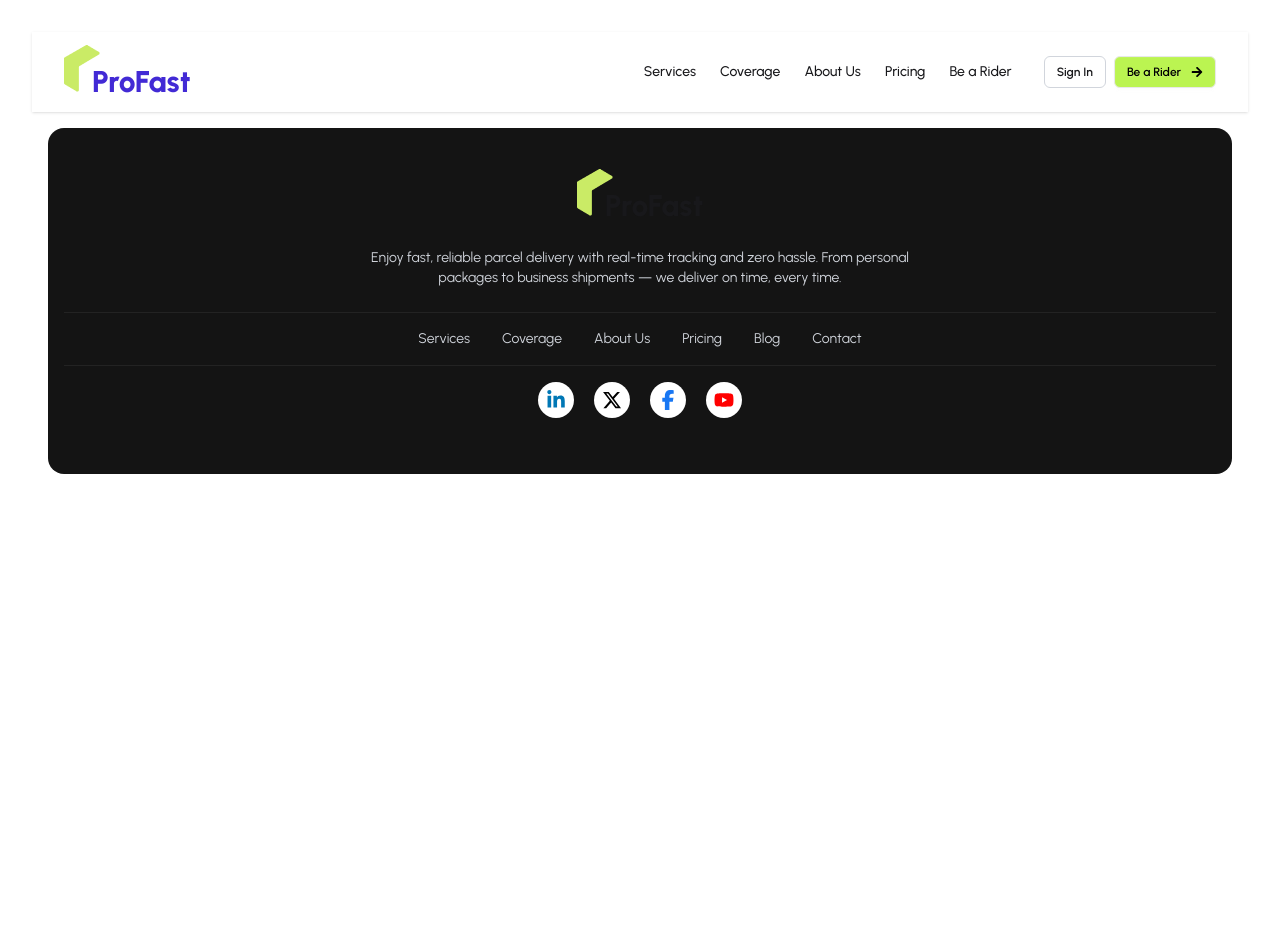
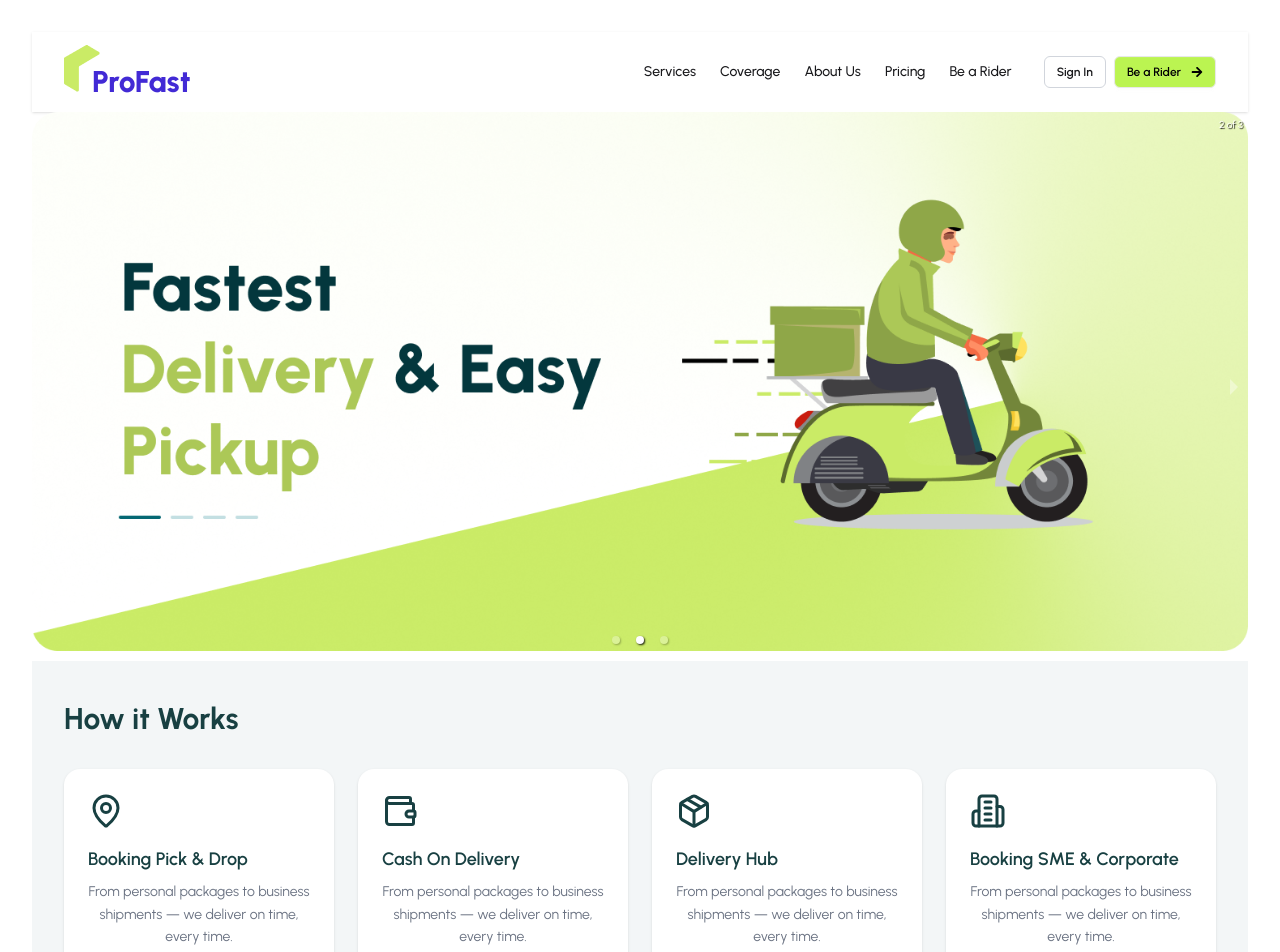
Before and after one commit to omarfaruk-dev/pro-fast-client, a React (Vite) app: page / in a window 1280 px wide. Shown: the top 952 px of the page. Before the commit the page ends 800 px from the top, so only its background shows below. Built offline with nearby package versions, Linux system fonts and the light colour scheme.

Commit message:
Banner and how it works added

```diff
--- a/package.json
+++ b/package.json
@@ -14,6 +14,7 @@
     "react": "^19.1.0",
     "react-dom": "^19.1.0",
     "react-icons": "^5.5.0",
+    "react-responsive-carousel": "^3.2.23",
     "react-router": "^7.6.2",
     "tailwindcss": "^4.1.10"
   },
--- a/src/layouts/RootLayout.jsx
+++ b/src/layouts/RootLayout.jsx
@@ -5,7 +5,7 @@ import Footer from '../pages/Shared/Footer';
 
 const RootLayout = () => {
     return (
-        <div>
+        <div className='max-w-7xl mx-auto'>
             <NavBar/>
             <Outlet/>
             <Footer/>
--- /dev/null
+++ b/src/pages/Home/Banner.jsx
@@ -0,0 +1,28 @@
+import { Carousel } from "react-responsive-carousel";
+import "react-responsive-carousel/lib/styles/carousel.min.css";
+import bannerImg1 from "../../assets/banner/banner1.png";
+import bannerImg2 from "../../assets/banner/banner2.png";
+import bannerImg3 from "../../assets/banner/banner3.png";
+
+const Banner = () => {
+  return (
+    <div>
+      <Carousel autoPlay={true} infiniteLoop={true} showThumbs={false}>
+        <div>
+          <img src={bannerImg1} />
+          {/* <p className="legend">Legend 1</p> */}
+        </div>
+        <div>
+          <img src={bannerImg2} />
+          {/* <p className="legend">Legend 2</p> */}
+        </div>
+        <div>
+          <img src={bannerImg3} />
+          {/* <p className="legend">Legend 3</p> */}
+        </div>
+      </Carousel>
+    </div>
+  );
+};
+
+export default Banner;
--- a/src/pages/Home/Home/Home.jsx
+++ b/src/pages/Home/Home/Home.jsx
@@ -1,9 +1,12 @@
 import React from 'react';
+import Banner from '../Banner';
+import HowItWorks from '../HowItWorks';
 
 const Home = () => {
     return (
         <div>
-            This is home page
+            <Banner/>
+            <HowItWorks/>
         </div>
     );
 };
--- /dev/null
+++ b/src/pages/Home/HowItWorks.jsx
@@ -0,0 +1,49 @@
+import React from 'react';
+import { LuMapPin, LuWallet, LuPackage, LuBuilding2 } from "react-icons/lu";
+
+const steps = [
+  {
+    title: "Booking Pick & Drop",
+    desc: "From personal packages to business shipments — we deliver on time, every time.",
+    icon: <LuMapPin size={36} />,
+  },
+  {
+    title: "Cash On Delivery",
+    desc: "From personal packages to business shipments — we deliver on time, every time.",
+    icon: <LuWallet size={36} />,
+  },
+  {
+    title: "Delivery Hub",
+    desc: "From personal packages to business shipments — we deliver on time, every time.",
+    icon: <LuPackage size={36} />,
+  },
+  {
+    title: "Booking SME & Corporate",
+    desc: "From personal packages to business shipments — we deliver on time, every time.",
+    icon: <LuBuilding2 size={36} />,
+  },
+];
+
+const HowItWorks = () => {
+  return (
+    <section className="bg-[#f3f6f7] py-10 px-8">
+      <h2 className="text-left text-2xl md:text-3xl font-bold text-[#184042] mb-8">How it Works</h2>
+      <div className="grid grid-cols-1 sm:grid-cols-2 lg:grid-cols-4 gap-6">
+        {steps.map((step, idx) => (
+          <div
+            key={idx}
+            className="bg-white rounded-2xl shadow-sm p-6 flex flex-col items-start hover:shadow-md transition"
+          >
+            <div className="text-[#184042] mb-4">
+              {step.icon}
+            </div>
+            <h3 className="font-semibold text-lg text-[#184042] mb-2">{step.title}</h3>
+            <p className="text-gray-500 text-sm leading-relaxed">{step.desc}</p>
+          </div>
+        ))}
+      </div>
+    </section>
+  );
+};
+
+export default HowItWorks;
--- a/src/router/router.jsx
+++ b/src/router/router.jsx
@@ -1,9 +1,16 @@
 import { createBrowserRouter } from "react-router";
 import RootLayout from "../layouts/RootLayout";
+import Home from "../pages/Home/Home/Home";
 
 export const router = createBrowserRouter([
   {
     path: "/",
     Component: RootLayout,
+    children: [
+      {
+        index: true,
+        Component: Home,
+      }
+    ]
   },
 ]);
```
Also changed, not shown: 1 other file (tests, documents, lock files or other folders).
